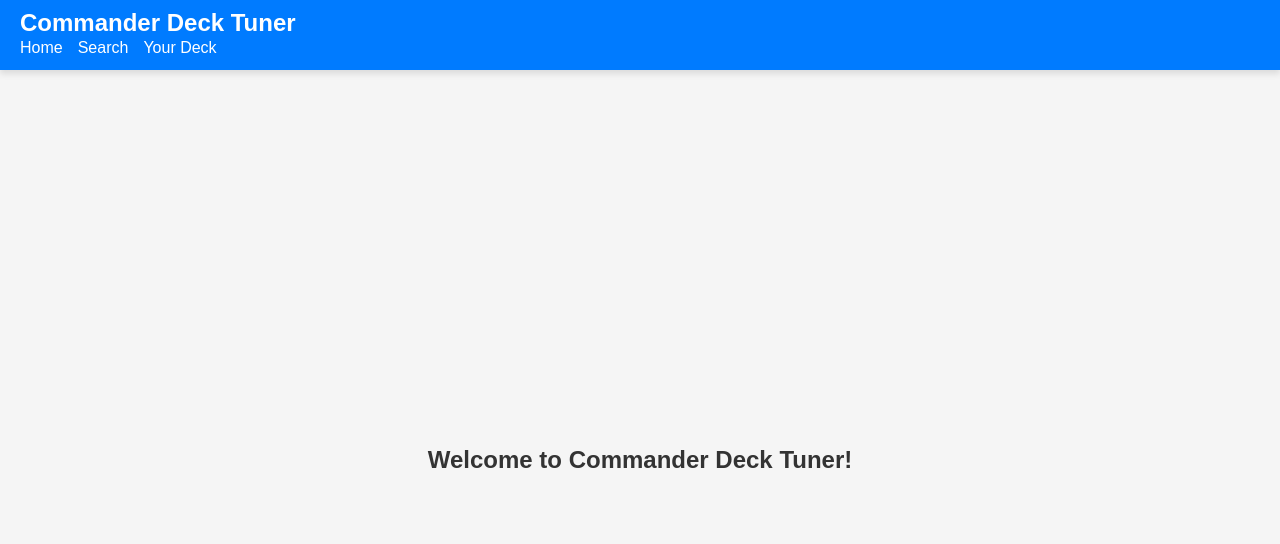
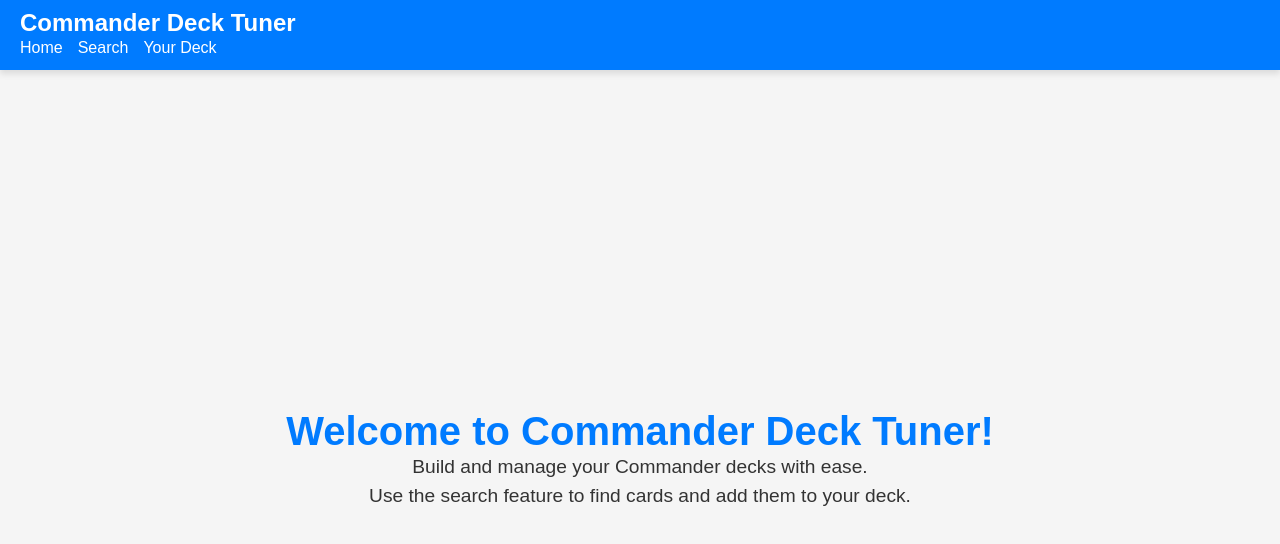
Before and after one commit to hbrandon15/CommanderDeckTuner, a React (Vite) app in the folder client/: page / in a window 1280 px wide. Shown: the top 544 px of the page. Built offline with nearby package versions, Linux system fonts and the light colour scheme.

Commit message:
Refactor Home component and update App to use the new Home import

```diff
--- a/client/src/App.jsx
+++ b/client/src/App.jsx
@@ -2,8 +2,7 @@ import React from "react";
 import { BrowserRouter as Router, Routes, Route } from "react-router-dom";
 import NavBar from "./components/NavBar";
 import CardSearch from "./components/CardSearch";
-
-const Home = () => <h2>Welcome to Commander Deck Tuner!</h2>; // Example Home page
+import Home from "./components/Home";
 
 const App = () => {
   return (
--- a/client/src/components/CardSearch.jsx
+++ b/client/src/components/CardSearch.jsx
@@ -1,6 +1,6 @@
-import React, { useState } from "react";
-import { searchCards } from "../api/scryfall";
-import "./CardSearch.css";
+import React, { useState } from "react"; // Needed for state management
+import { searchCards } from "../api/scryfall"; // API function for card search
+import "./CardSearch.css"; // Styles for the CardSearch component
 
 const CardSearch = () => {
   const [query, setQuery] = useState("");
--- a/client/src/components/Home.jsx
+++ b/client/src/components/Home.jsx
@@ -1,19 +1,14 @@
-import React from "react";
-import { BrowserRouter as Router, Routes, Route } from "react-router-dom";
-import NavBar from "./components/NavBar";
-import CardSearch from "./components/CardSearch";
-import Home from "./components/Home"; // Import the new Home component
+import React from "react"; // Needed to define the component
+import "./Home.css"; // Optional: Import styles for the Home component
 
-const App = () => {
+const Home = () => {
   return (
-    <Router>
-      <NavBar />
-      <Routes>
-        <Route path="/" element={<Home />} /> {/* Home page */}
-        <Route path="/search" element={<CardSearch />} /> {/* Search page */}
-      </Routes>
-    </Router>
+    <div className="home-container">
+      <h1>Welcome to Commander Deck Tuner!</h1>
+      <p>Build and manage your Commander decks with ease.</p>
+      <p>Use the search feature to find cards and add them to your deck.</p>
+    </div>
   );
 };
 
-export default App;
+export default Home;
```
